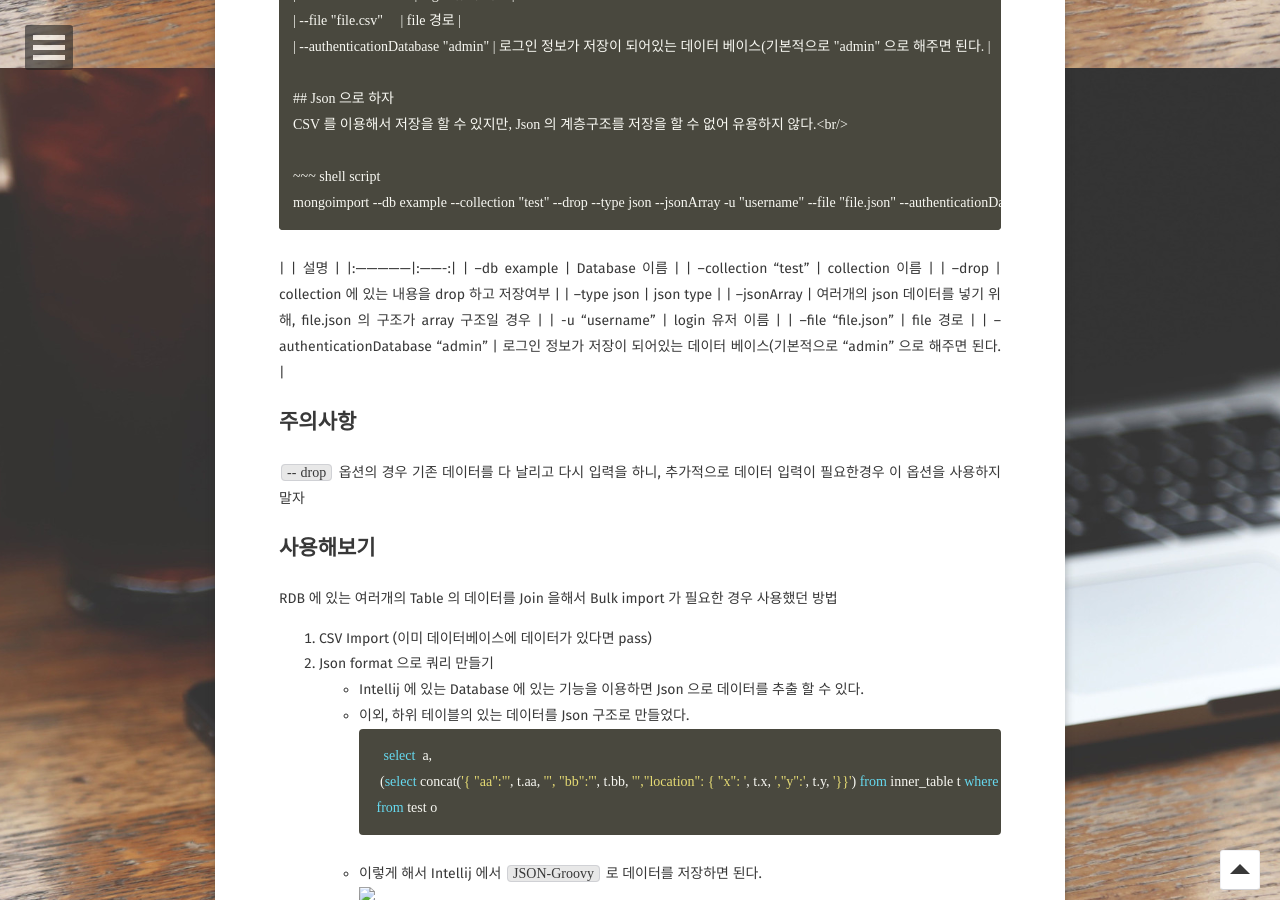
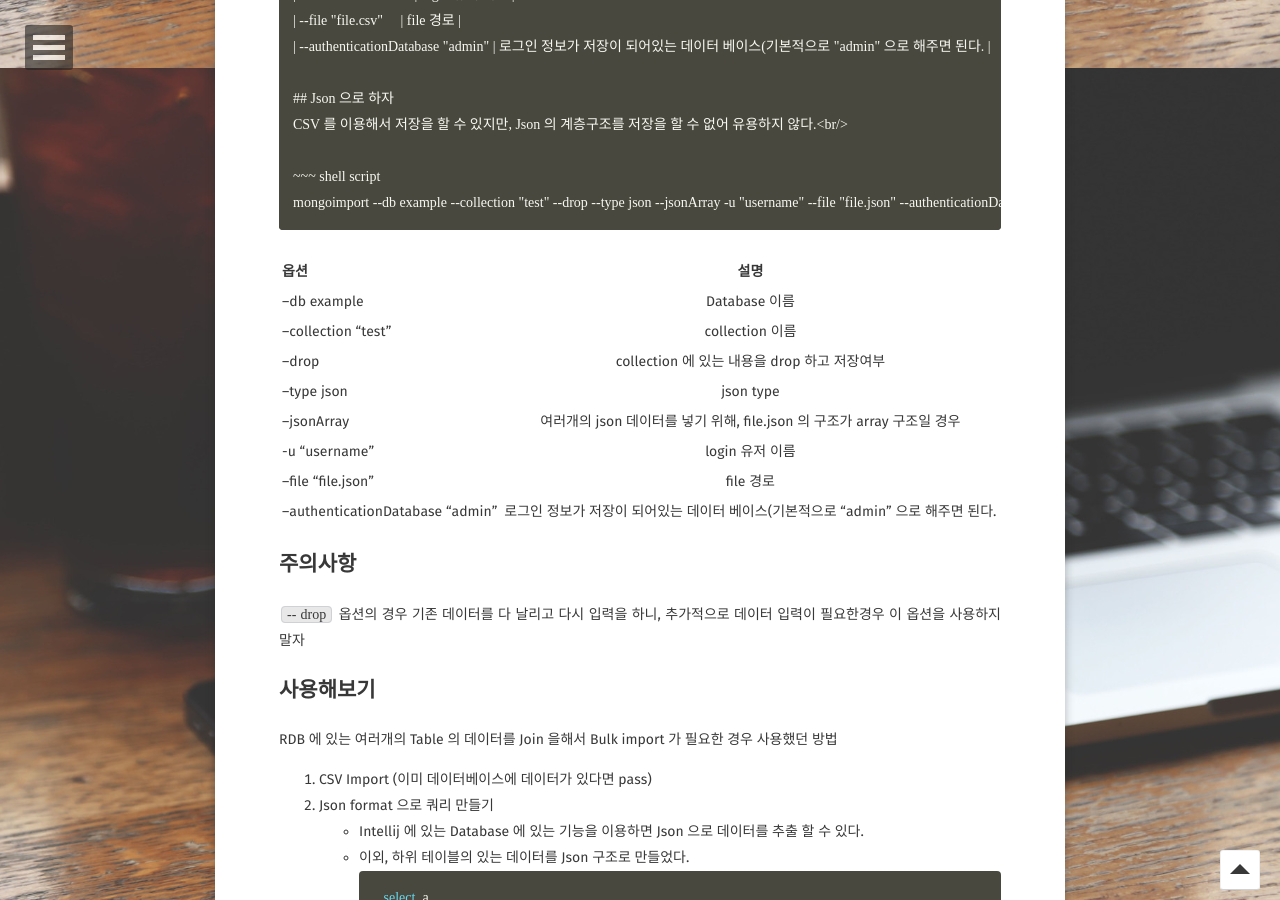
Before and after one commit to mayaul/mayaul.github.io, a Jekyll site: the page built from _posts/2019-12-05-mongo-db.md, in a window 1280 px wide and 900 px high, scrolled down 832 px. Built offline with Jekyll 4.4.1, drawn with Linux system fonts in a browser that asks for light colours; some web fonts are replaced; comment, search, counter and statistics services are not loaded.

Commit message:
mongodb import

```diff
--- a/_posts/2019-12-05-mongo-db.md
+++ b/_posts/2019-12-05-mongo-db.md
@@ -34,7 +34,8 @@ CSV 를 이용해서 저장을 할 수 있지만, Json 의 계층구조를 저
 ~~~ shell script
 mongoimport --db example --collection "test" --drop --type json --jsonArray -u "username" --file "file.json" --authenticationDatabase "admin"
 ~~~
-|                | 설명 |
+
+| 옵션 | 설명 |
 |:---------------|:-------:|
 | --db example           | Database 이름   |
 | --collection "test"   | collection 이름   |
```
Also changed, not shown: assets/img/posts/intellij-json-export.png (renamed from public/images/intellij-json-export.png).
